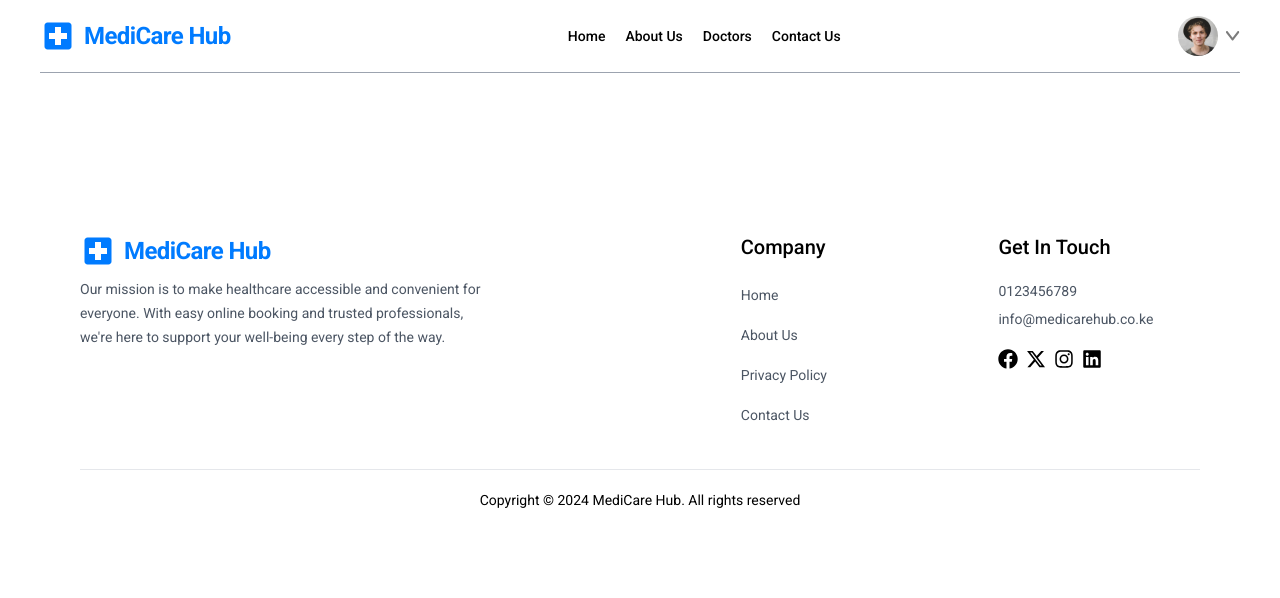
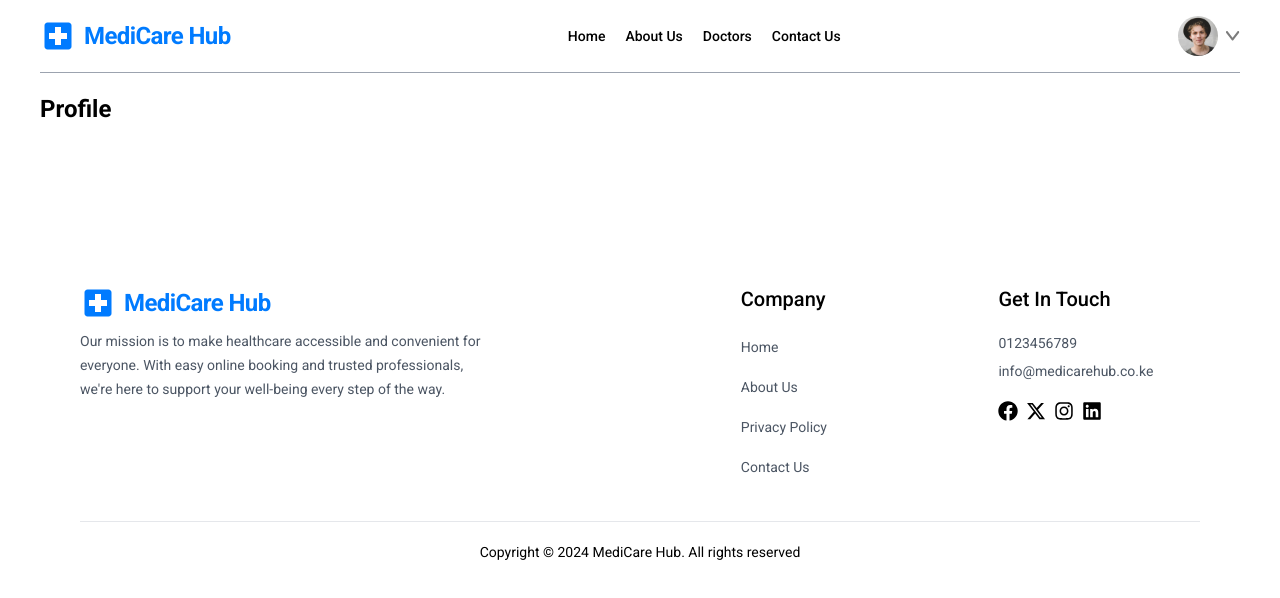
Before and after one commit to briansimiyuj/doctor-appointment-app, a React (Vite) app: page /profile in a window 1280 px wide. Shown: the top 598 px of the page. Built offline with nearby package versions, Linux system fonts and the light colour scheme; a web font is replaced by a local one.

Commit message:
Profile Page

```diff
--- a/src/Script.tsx
+++ b/src/Script.tsx
@@ -6,6 +6,8 @@ import AboutPage from "./pages/AboutPage"
 import DoctorPage from "./pages/DoctorPage"
 import BookingPage from "./pages/BookingPage"
 import ContactPage from "./pages/ContactPage"
+import ProfilePage from "./pages/ProfilePage"
+import { ProfileContextProvider } from "./context/ProfileContext"
 
 const Script: React.FC = () =>{
 
@@ -15,6 +17,7 @@ const Script: React.FC = () =>{
 
       <Navbar/>
 
+      <ProfileContextProvider>
 
         <Routes>
 
@@ -30,8 +33,13 @@ const Script: React.FC = () =>{
 
           <Route path="/contact-us" element={<ContactPage/>}/>
 
+          <Route path="/profile" element={<ProfilePage/>}/>
+
+          <Route path="/profile/:id" element={<ProfilePage/>}/>
+
         </Routes>
 
+      </ProfileContextProvider>
 
       <Footer/>
 
--- /dev/null
+++ b/src/pages/ProfilePage.tsx
@@ -0,0 +1,15 @@
+const ProfilePage: React.FC = ()=>{
+
+    return(
+
+        <div className="max-w-lg flex flex-col gap-2 text-sm">
+
+           <h1 className="text-2xl font-bold">Profile</h1>
+
+        </div>
+
+    )
+
+}
+
+export default ProfilePage
```
Also changed, not shown: 1 other file (tests, documents, lock files or other folders). Lines whose indentation alone changed are shown as unchanged.
